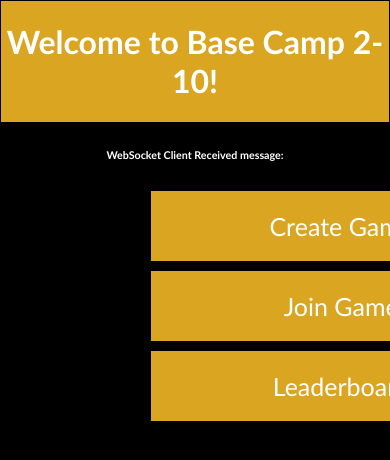
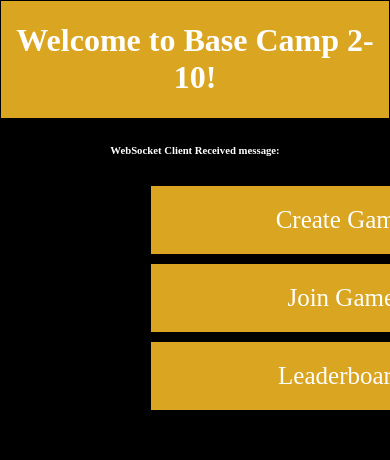
Before and after one commit to RebeccaFritz/SWE-Project-2025, a React (Vite) app in the folder client/: page / in a window 390 px wide. Shown: the top 460 px of the page. Built offline with nearby package versions, Linux system fonts and the light colour scheme; no server answers.

Commit message:
Update index.css

```diff
--- a/client/index.css
+++ b/client/index.css
@@ -1,5 +1,4 @@
 body {
-    font-family: "Trebuchet MS";
     background-color: black;
     color: white;
     text-align: center;
@@ -15,28 +14,13 @@ body {
 
 * {box-sizing: border-box;}
 
-header, nav, article {background-color: goldenrod;}
+header,article {background-color: goldenrod;}
 
-header, nav {border: 1px solid black;}
+header {border: 1px solid black;}
 
-nav, article {
+article {
     float: center;
     text-align: center;
-}
-
-nav:hover, article:hover {background-color: darkgoldenrod;}
-
-ul, p, footer {text-align: left;}
-
-.active {background-color: black;}
-
-nav {
-    width: 11.11%;
-    padding: 5px;
-    font-size: 20px;
-}
-
-article {
     width: 25%;
     padding: 20px;
     font-size: 25px;
@@ -44,24 +28,8 @@ article {
     margin: 0% 37.5%;
 }
 
-a {
-    text-decoration: none;
-    color: white;
-}
-
-p {
-    font-size: 20px;
-    color: goldenrod;
-}
-
-section::after {
-    content: "";
-    display: table;
-    clear: both;
-}
-
 @media(max-width: 900px) {
-    nav, article {
+    article {
         width: 100%;
         height: auto;
     }
```
